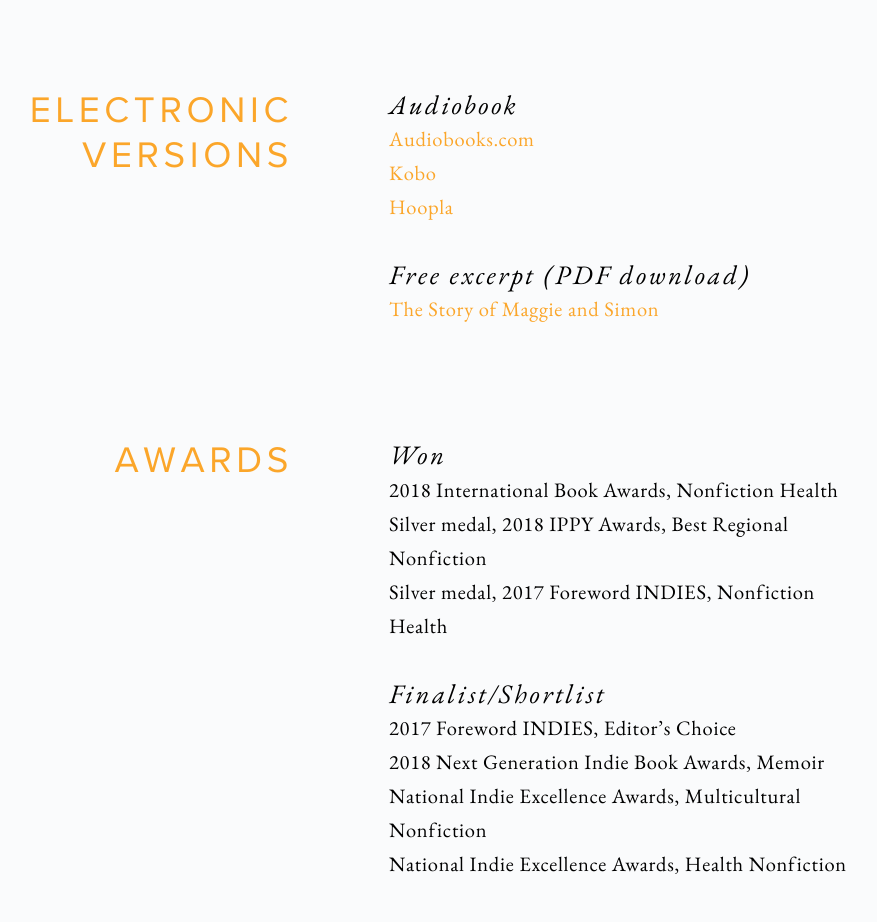
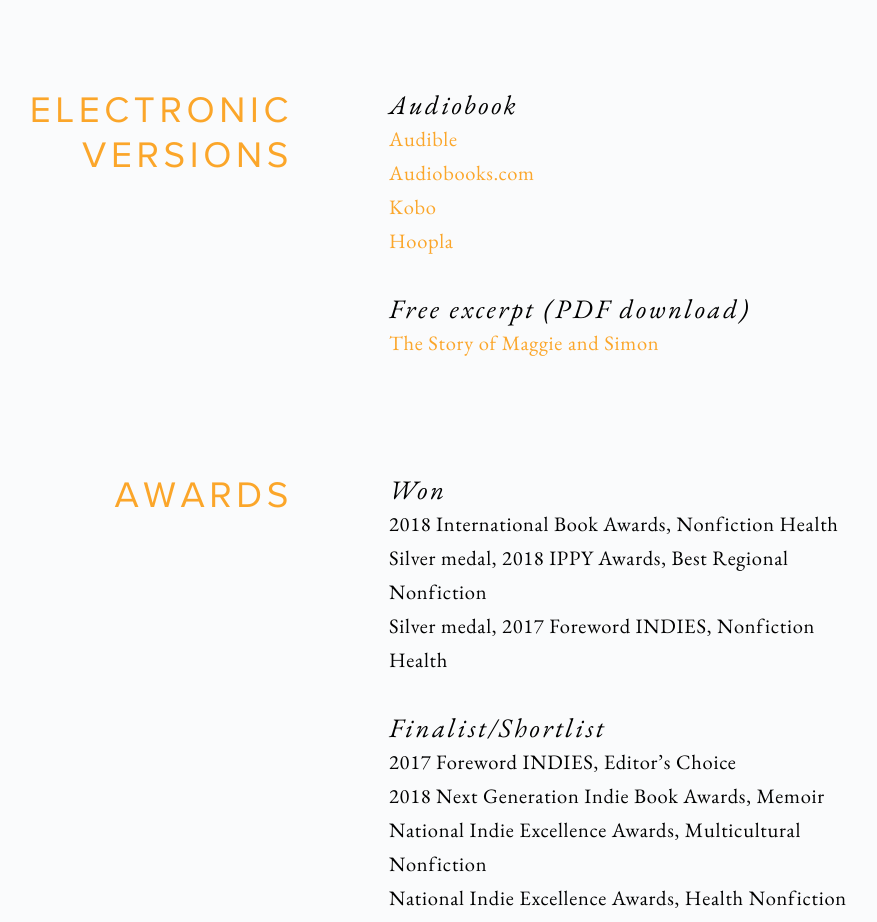
Before and after one commit to cbhssjb/cbhssjb.github.io, a plain HTML site: page stockists.html in a window 1280 px wide. Shown: the part 2960-3882 px from the top of the page, without its empty margins (155-1032 px from the left). Drawn offline with Linux system fonts and the light colour scheme.

Commit message:
Update stockists.html

```diff
--- a/stockists.html
+++ b/stockists.html
@@ -82,6 +82,7 @@ vibrant, thriving, and highly adaptive indigenous communities.</span>
 
 <div class="text-title">Electronic Versions</div>
 <div class="page-text"><div class="page-subtitle">Audiobook</div>
+	<a href="https://www.audible.ca/pd/The-Sweet-Bloods-of-Eeyou-Istchee-Audiobook/B09KDX8KM8" class="orange">Audible</a><br>
    <a href="https://www.audiobooks.com/audiobook/the-sweet-bloods-of-eeyou-istchee/507712" class="orange">Audiobooks.com</a><br>
     <a href="https://www.kobo.com/ca/en/audiobook/the-sweet-bloods-of-eeyou-istchee" class="orange">Kobo</a><br>
      <a href="https://www.hoopladigital.com/title/13966488" class="orange">Hoopla</a><br><br>
```
